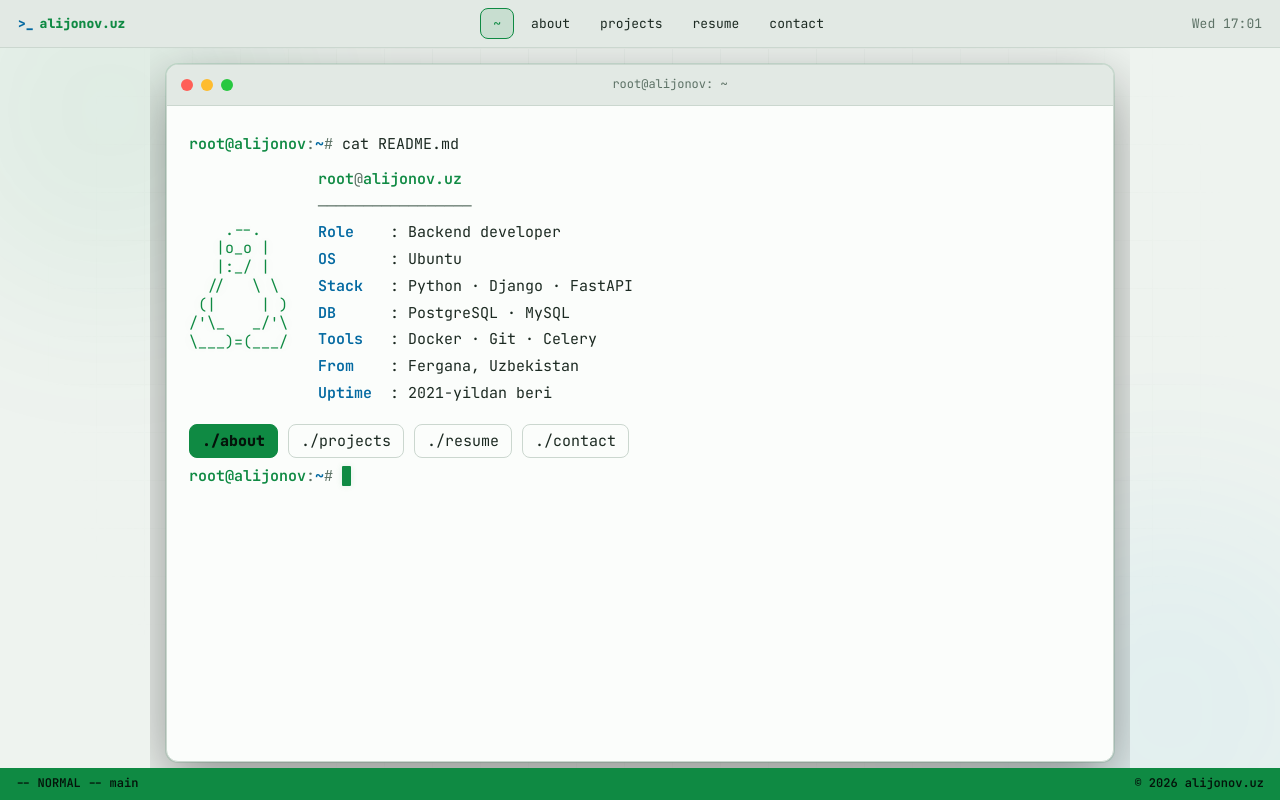
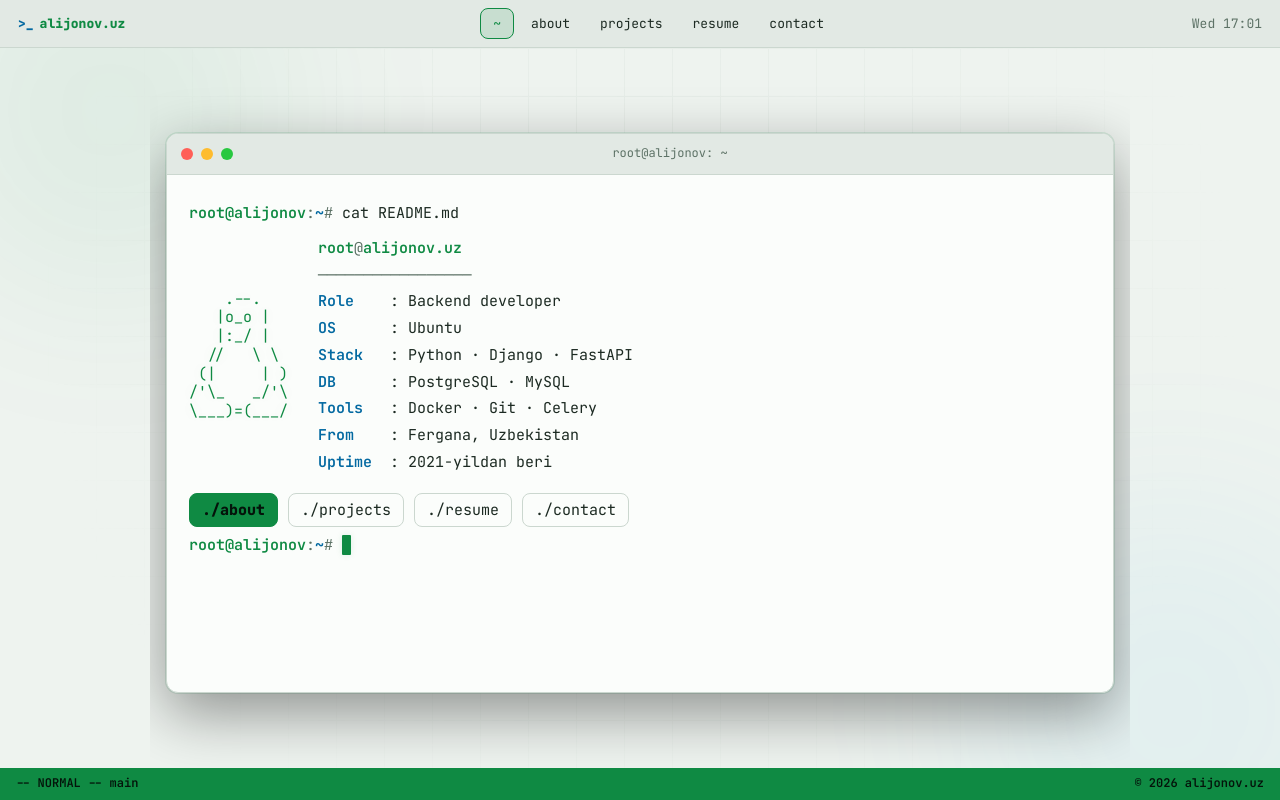
Before and after one commit to AlijonovUz/portfolio, a React (Vite) app: page / in a window 1280 px wide. Built offline with nearby package versions, Linux system fonts and the light colour scheme.

Commit message:
style(terminal): calibrate desktop window aspect ratio to ergonomic 16:10 height

```diff
--- a/src/style.css
+++ b/src/style.css
@@ -21,8 +21,8 @@ button:focus-visible{outline:2px solid var(--acc2);outline-offset:2px}
 nav button:hover,nav button.on{background:var(--glow);border-color:var(--acc);color:var(--acc)}
 #clk{color:var(--dim)}
 
-main{position:relative;z-index:1;max-width:980px;width:100%;margin:0 auto;padding:16px 16px calc(38px + env(safe-area-inset-bottom,0px));flex:1;min-height:0;display:flex;flex-direction:column;overflow:hidden}
-.win{background:var(--win);border:1px solid var(--line);border-radius:12px;box-shadow:0 20px 60px rgba(0,0,0,.4),0 0 0 1px var(--glow);overflow:hidden;flex:1;min-height:0;display:flex;flex-direction:column}
+main{position:relative;z-index:1;max-width:980px;width:100%;margin:0 auto;padding:16px 16px calc(38px + env(safe-area-inset-bottom,0px));flex:1;min-height:0;display:flex;flex-direction:column;justify-content:center;overflow:hidden}
+.win{background:var(--win);border:1px solid var(--line);border-radius:12px;box-shadow:0 20px 60px rgba(0,0,0,.4),0 0 0 1px var(--glow);overflow:hidden;height:clamp(460px, 70vh, 640px);max-height:100%;display:flex;flex-direction:column}
 .bar{flex-shrink:0;display:flex;align-items:center;gap:8px;padding:10px 14px;background:var(--panel);border-bottom:1px solid var(--line);color:var(--dim);font-size:12px;user-select:none}
 .bar i{width:12px;height:12px;border-radius:50%;display:block}
 .bar span{margin-left:auto;margin-right:auto}
@@ -69,7 +69,8 @@ a{color:var(--acc2);text-decoration:none;border-bottom:1px dashed var(--acc2)}a:
 .st{position:fixed;left:0;right:0;bottom:0;z-index:100;display:flex;justify-content:space-between;padding:6px 16px calc(6px + env(safe-area-inset-bottom,0px));background:var(--acc);color:#04130a;font-size:12px;font-weight:600;user-select:none}
 
 @media(max-width:640px){
-  main{padding:8px 8px calc(34px + env(safe-area-inset-bottom,0px))}
+  main{padding:8px 8px calc(34px + env(safe-area-inset-bottom,0px));justify-content:stretch}
+  .win{height:100%}
   body{font-size:14px}
   .panel{padding:8px 10px;font-size:12px}
   nav button{padding:4px 8px}
```
